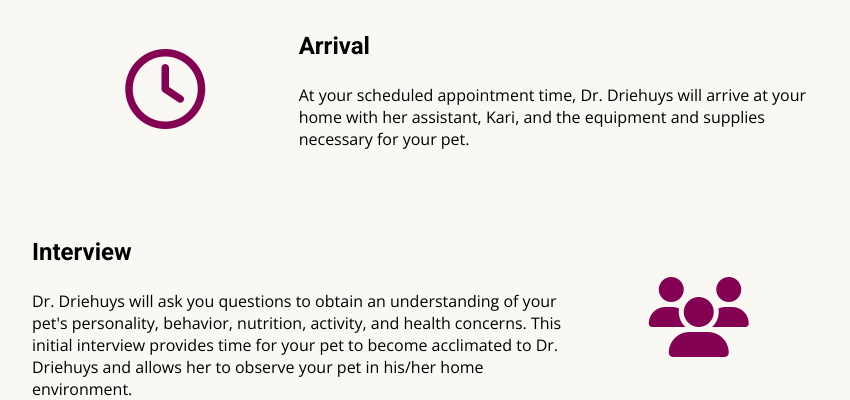
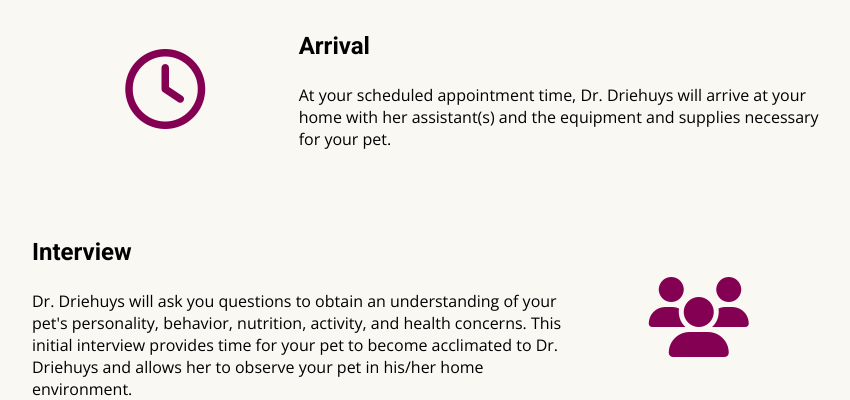
Before and after one commit to chmvh/chmvh-website, a Django app: template chmvh_website/staticpages/templates/staticpages/housecalls.html in a window 1280 px wide. Shown: the part 156-556 px from the top of the page, without its empty margins (208-1058 px from the left). Run offline with Django 3.2, Linux system fonts and the light colour scheme; the template is opened without the code that fills it, so the values that code supplies are empty; style sheets or scripts are compiled from the project's sources; some libraries are stand-ins or nearby versions.

Commit message:
Minor text tweak on housecall page.

```diff
--- a/chmvh_website/staticpages/templates/staticpages/housecalls.html
+++ b/chmvh_website/staticpages/templates/staticpages/housecalls.html
@@ -15,8 +15,8 @@
           <h3 class='iconlist__title'>Arrival</h3>
           <p class='iconlist__body'>
             At your scheduled appointment time, Dr. Driehuys will arrive at your
-            home with her assistant, Kari, and the equipment and supplies
-            necessary for your pet.
+            home with her assistant(s) and the equipment and supplies necessary
+            for your pet.
           </p>
         </div>
       </div>
```
